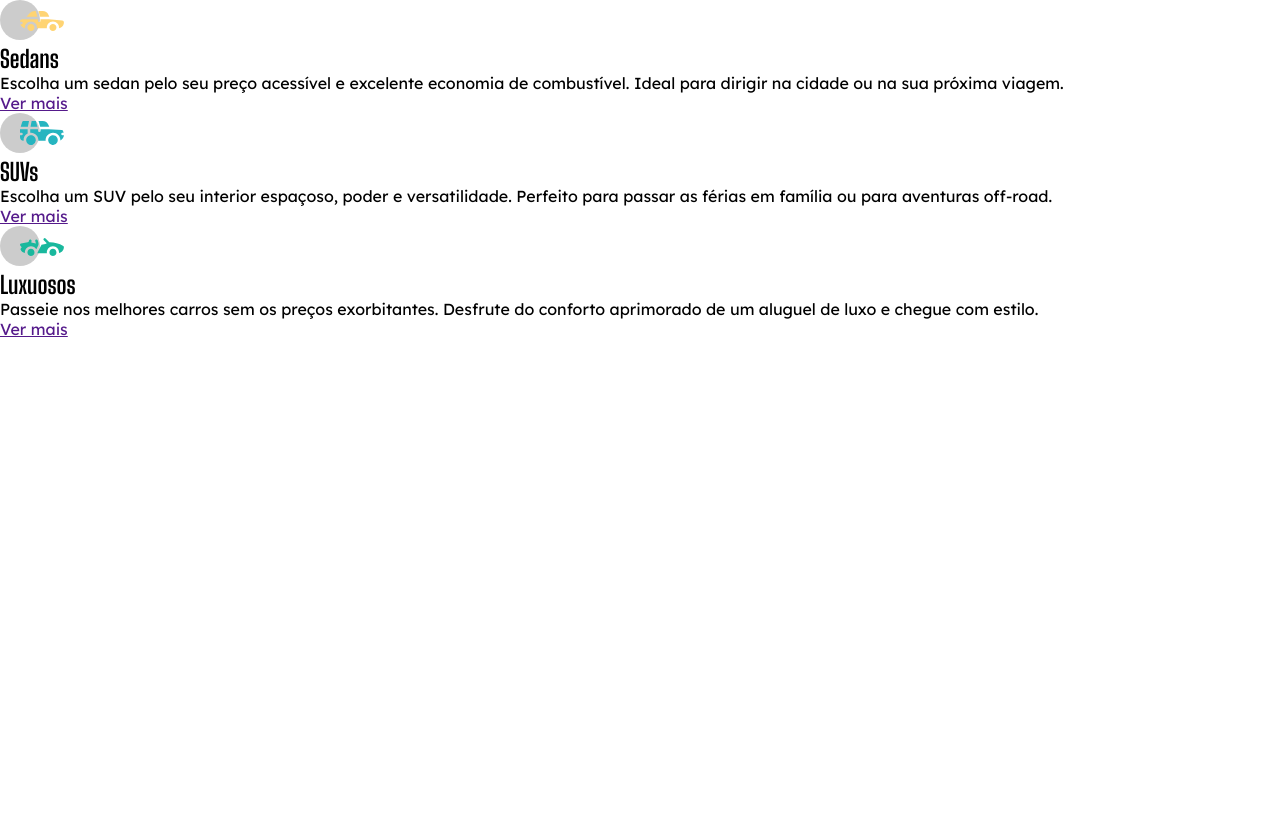
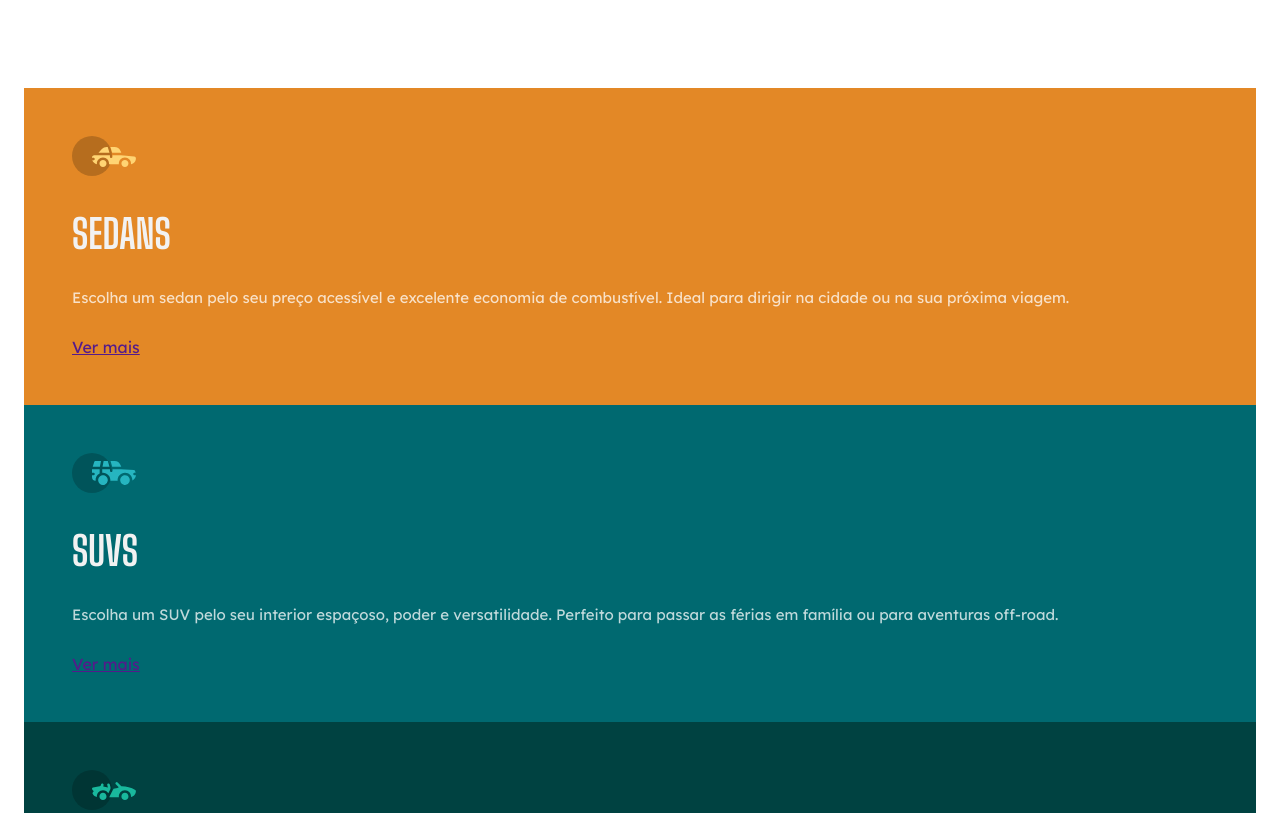
Before and after one commit to firpotas123/carros, a plain HTML site: page index.html in a window 1280 px wide. Shown: the top 813 px of the page. Drawn offline with Linux system fonts and the light colour scheme.

Commit message:
desenvolvimento do css

```diff
--- a/style.css
+++ b/style.css
@@ -12,14 +12,41 @@
     --transparent-white: rgba(255, 255, 255, 0.75);
 }
 
+body {
+    padding: 5.5rem 1.5rem;
+}
+
 h2 {
     font-family: 'Big Shoulders Display', sans-serif;;
+    text-transform: uppercase;
+    font-size: 2.5rem;
+    color: var(--gray);
+    margin-block: 1.875rem;
 }
 
 p {
     font-family: 'Lexend Deca', sans-serif;
+    font-size: 0.9375rem;
+    color: var(--transparent-white);
+    margin-bottom: 1.875rem;
 }
 
 a {
     font-family: 'Lexend Deca', sans-serif;
 }
+
+section {
+    padding: 3rem;
+}
+
+.sedans {
+    background: var(--orange);
+}
+
+.suvs {
+    background: var(--cyan)
+}
+
+.luxuosos {
+    background: var(--dark-cyan);
+}
```
